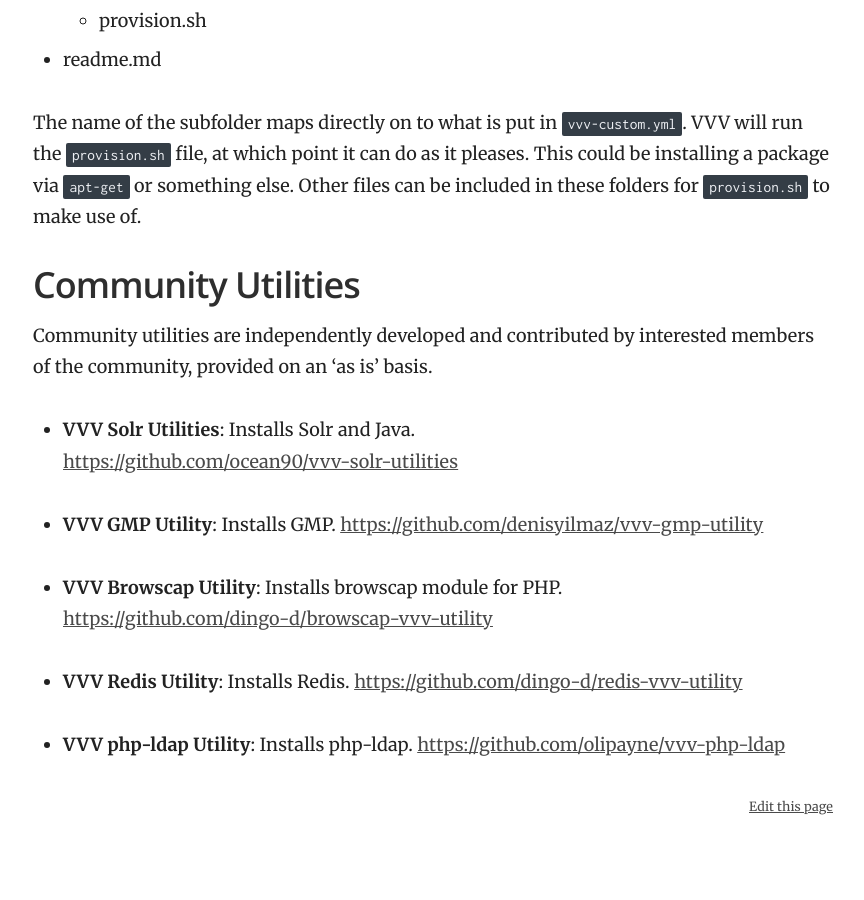
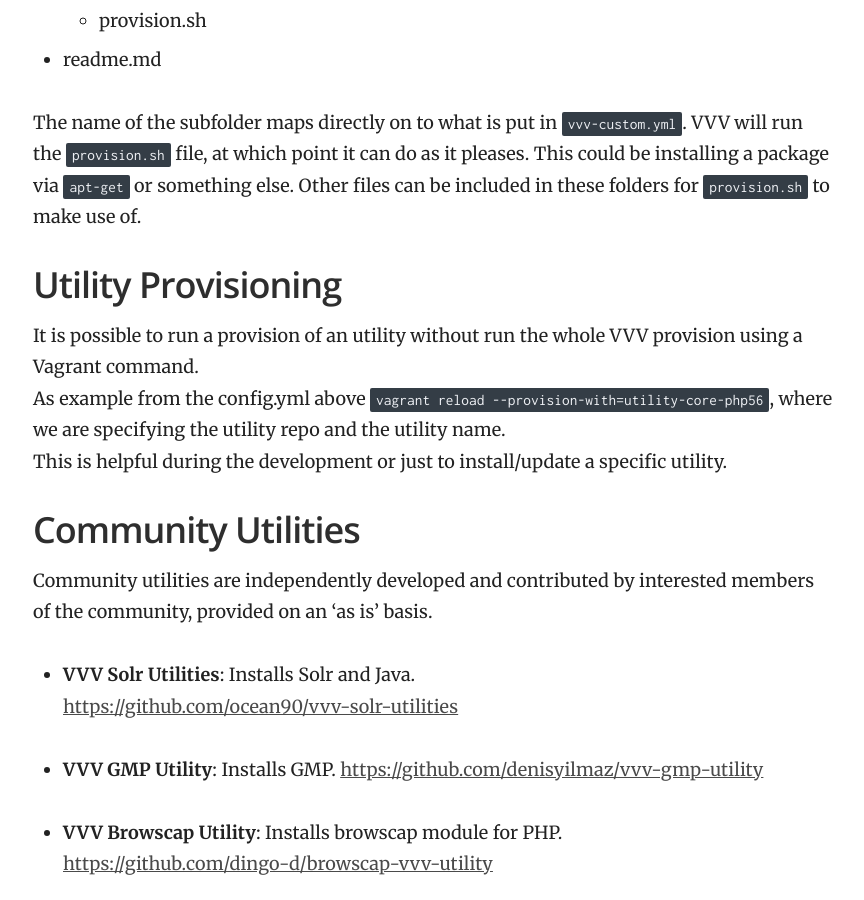
Before and after one commit to Varying-Vagrant-Vagrants/varyingvagrantvagrants.org, a Jekyll site: the page built from docs/en-US/utilities.md, in a window 1280 px wide and 900 px high, scrolled down 1877 px. Shown: the whole window, without its empty margins (357-1221 px from the left). Built offline with Jekyll 4.4.1, drawn with Linux system fonts in a browser that asks for light colours; before the commit the page ends 2743 px from its top, so only the background shows below that.

Commit message:
Adding provision-with explanation on utilities page

```diff
--- a/docs/en-US/utilities.md
+++ b/docs/en-US/utilities.md
@@ -70,6 +70,12 @@ With this in mind, I would expect the java repository mentioned earlier to have
 
 The name of the subfolder maps directly on to what is put in `vvv-custom.yml`. VVV will run the `provision.sh` file, at which point it can do as it pleases. This could be installing a package via `apt-get` or something else. Other files can be included in these folders for `provision.sh` to make use of.
 
+## Utility Provisioning
+
+It is possible to run a provision of an utility without run the whole VVV provision using a Vagrant command.
+As example from the config.yml above `vagrant reload --provision-with=utility-core-php56`, where we are specifying the utility repo and the utility name.
+This is helpful during the development or just to install/update a specific utility.
+
 ## Community Utilities
 
 Community utilities are independently developed and contributed by interested members of the community, provided on an 'as is' basis.
```
